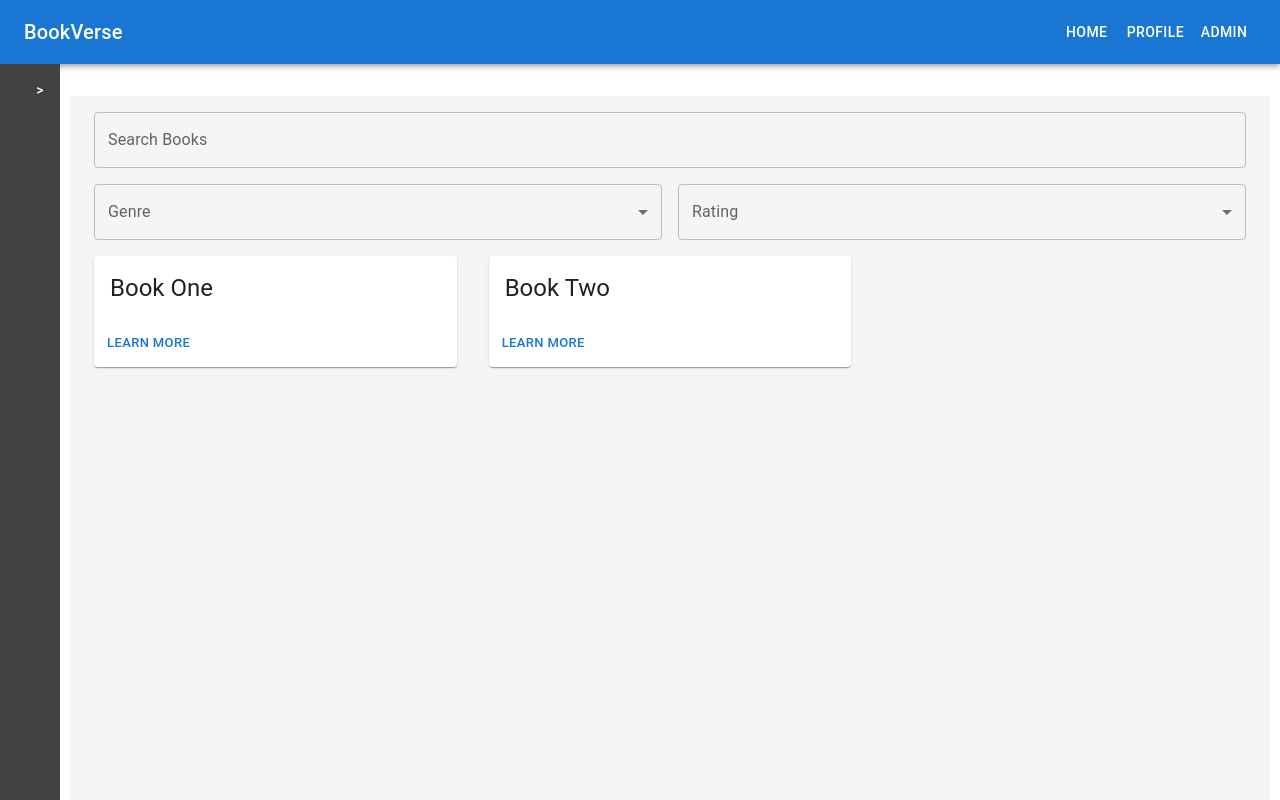
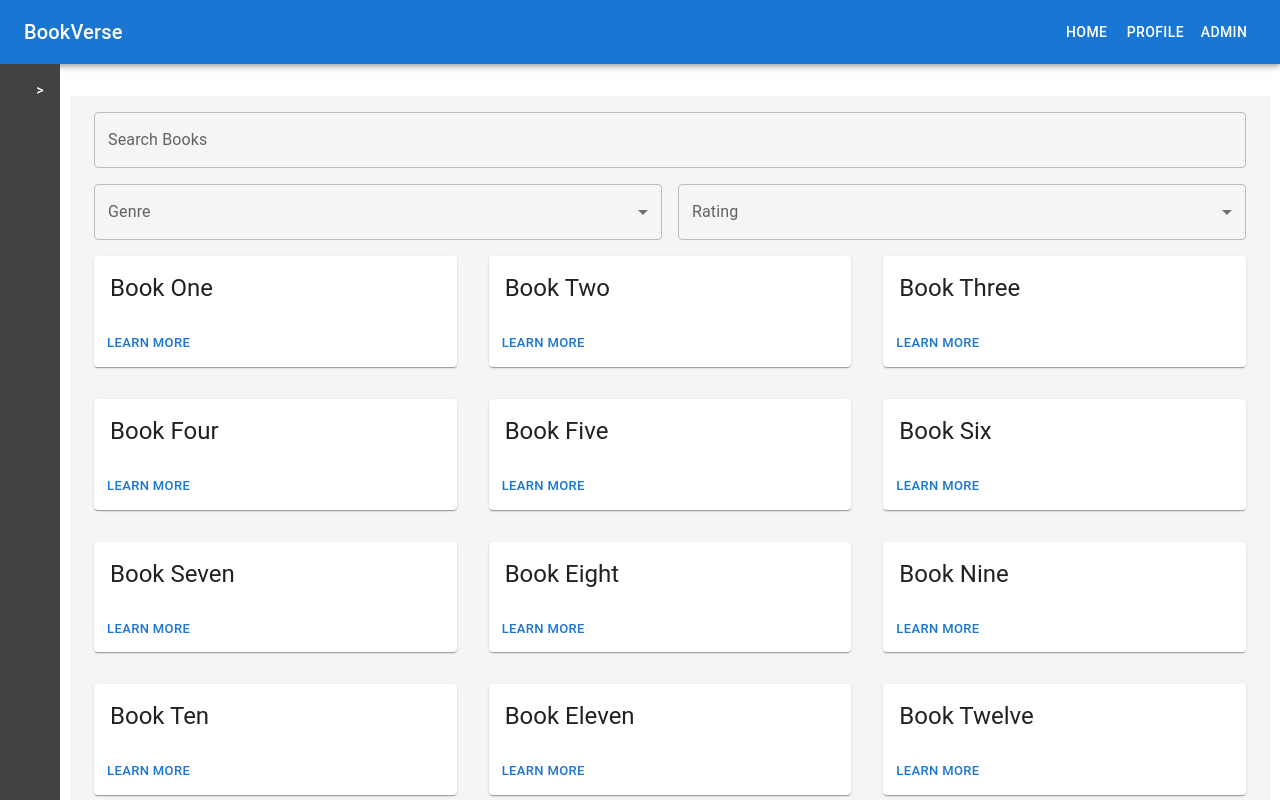
Before and after one commit to Mvzvrt/BookVerse, a React (Create React App) app in the folder client/: page / in a window 1280 px wide. Both pictures are taken after typing "name@example.com", "Sample123" into the empty fields and a click on the button "SIGN IN". Shown: the top 800 px of the page. Built offline with nearby package versions, Linux system fonts and the light colour scheme; the HTML template or start-up script is replaced by a standard one.

Commit message:
Imports book data from json file for real simulation

```diff
--- a/client/src/MainPage/Books/BookList.js
+++ b/client/src/MainPage/Books/BookList.js
@@ -1,14 +1,14 @@
-import React from 'react';
+import React, { useEffect, useState } from 'react';
 import { Grid } from '@mui/material';
 import BookCard from './BookCard';
-
-const books = [
-  { id: 1, title: 'Book One', genre: 'fiction', rating: 5 },
-  { id: 2, title: 'Book Two', genre: 'non-fiction', rating: 4 },
-  // Add more books here
-];
+import booksData from '../Books/books.json'
 
 const BookList = ({ searchQuery, genre, rating }) => {
+    const [books, setBooks] = useState([]);
+    useEffect(() => {
+        setBooks(booksData);
+    }, []);
+
   const filteredBooks = books.filter((book) => {
     const matchesSearch = book.title.toLowerCase().includes(searchQuery.toLowerCase());
     const matchesGenre = genre ? book.genre === genre : true;
--- /dev/null
+++ b/client/src/MainPage/Books/books.json
@@ -0,0 +1,22 @@
+[
+    { "id": 1, "title": "Book One", "genre": "fiction", "rating": 5 },
+    { "id": 2, "title": "Book Two", "genre": "non-fiction", "rating": 4 },
+    { "id": 3, "title": "Book Three", "genre": "fantasy", "rating": 3 },
+    { "id": 4, "title": "Book Four", "genre": "mystery", "rating": 5 },
+    { "id": 5, "title": "Book Five", "genre": "science-fiction", "rating": 2 },
+    { "id": 6, "title": "Book Six", "genre": "biography", "rating": 4 },
+    { "id": 7, "title": "Book Seven", "genre": "fiction", "rating": 3 },
+    { "id": 8, "title": "Book Eight", "genre": "non-fiction", "rating": 5 },
+    { "id": 9, "title": "Book Nine", "genre": "fantasy", "rating": 4 },
+    { "id": 10, "title": "Book Ten", "genre": "mystery", "rating": 2 },
+    { "id": 11, "title": "Book Eleven", "genre": "science-fiction", "rating": 5 },
+    { "id": 12, "title": "Book Twelve", "genre": "biography", "rating": 3 },
+    { "id": 13, "title": "Book Thirteen", "genre": "fiction", "rating": 4 },
+    { "id": 14, "title": "Book Fourteen", "genre": "non-fiction", "rating": 5 },
+    { "id": 15, "title": "Book Fifteen", "genre": "fantasy", "rating": 2 },
+    { "id": 16, "title": "Book Sixteen", "genre": "mystery", "rating": 4 },
+    { "id": 17, "title": "Book Seventeen", "genre": "science-fiction", "rating": 3 },
+    { "id": 18, "title": "Book Eighteen", "genre": "biography", "rating": 5 },
+    { "id": 19, "title": "Book Nineteen", "genre": "fiction", "rating": 2 },
+    { "id": 20, "title": "Book Twenty", "genre": "non-fiction", "rating": 3 }
+  ]
```
